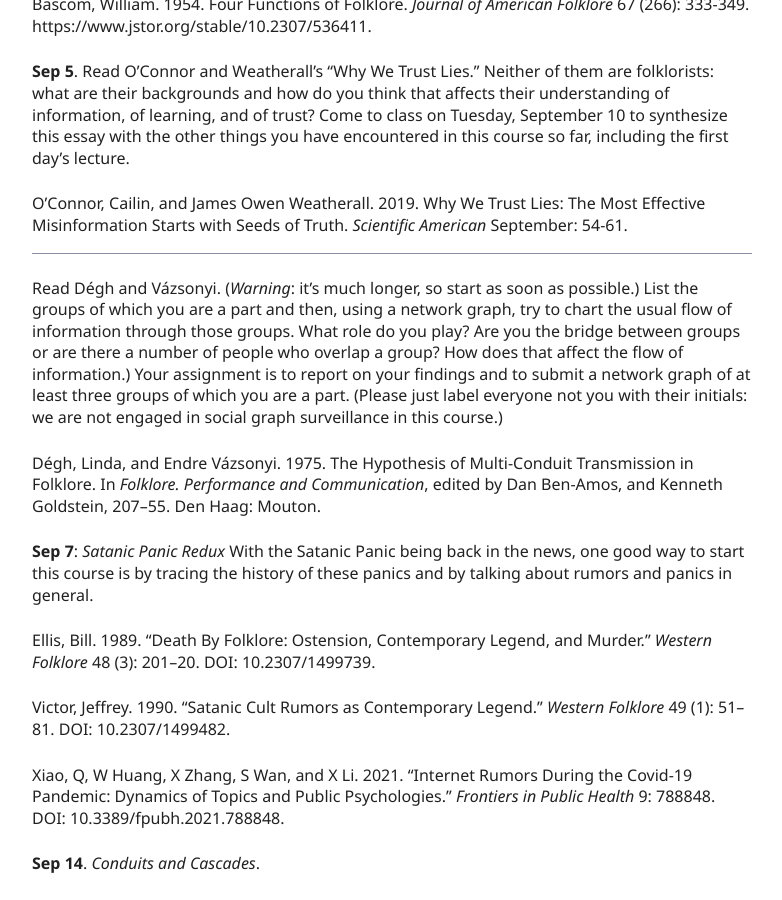
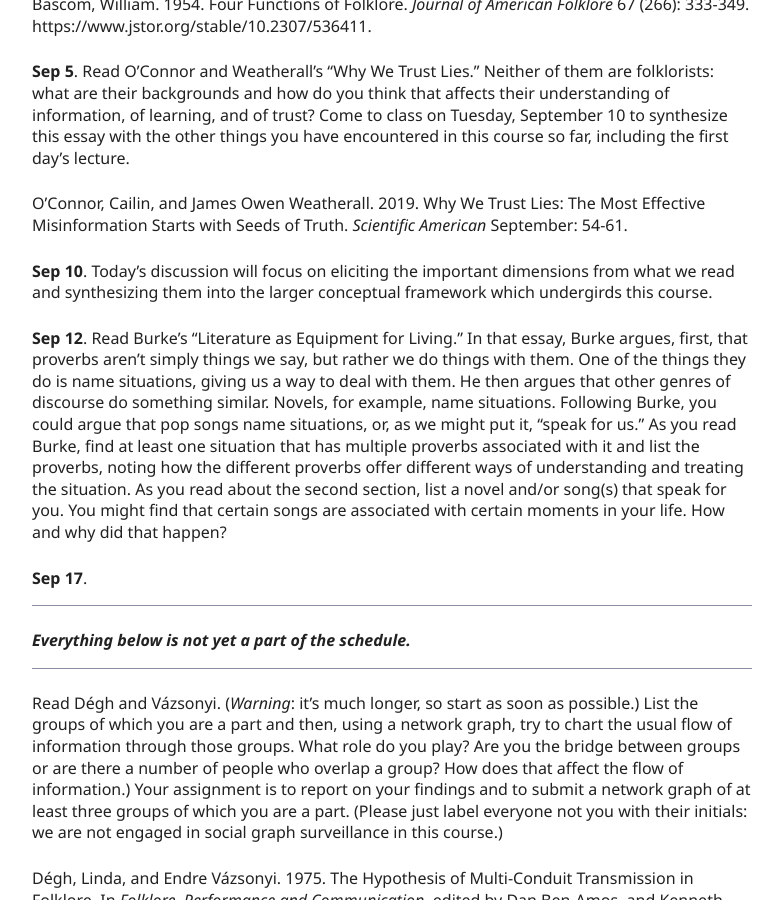
Before and after one commit to johnlaudun/jln, a Jekyll site: the page built from teaching/courses/432-schedule.md, in a window 1280 px wide and 900 px high, scrolled down 858 px. Shown: the whole window, without its empty margins (248-1030 px from the left). Built offline with Jekyll 4.4.1, drawn with Linux system fonts in a browser that asks for light colours.

Commit message:
Updated 432 schedule.

```diff
--- a/teaching/courses/432-schedule.md
+++ b/teaching/courses/432-schedule.md
@@ -24,6 +24,17 @@ Bascom, William. 1954. Four Functions of Folklore. *Journal of American Folklore
 **Sep 5**. Read O’Connor and Weatherall’s “Why We Trust Lies.” Neither of them are folklorists: what are their backgrounds and how do you think that affects their understanding of information, of learning, and of trust? Come to class on Tuesday, September 10 to synthesize this essay with the other things you have encountered in this course so far, including the first day’s lecture.
 
 O’Connor, Cailin, and James Owen Weatherall. 2019. Why We Trust Lies: The Most Effective Misinformation Starts with Seeds of Truth. *Scientific American* September: 54-61.
+
+**Sep 10**. Today's discussion will focus on eliciting the important dimensions from what we read and synthesizing them into the larger conceptual framework which undergirds this course.
+
+**Sep 12**. Read Burke's "Literature as Equipment for Living." In that essay, Burke argues, first, that proverbs aren't simply things we say, but rather we do things with them. One of the things they do is name situations, giving us a way to deal with them. He then argues that other genres of discourse do something similar. Novels, for example, name situations. Following Burke, you could argue that pop songs name situations, or, as we might put it, "speak for us." As you read Burke, find at least one situation that has multiple proverbs associated with it and list the proverbs, noting how the different proverbs offer different ways of understanding and treating the situation. As you read about the second section, list a novel and/or song(s) that speak for you. You might find that certain songs are associated with certain moments in your life. How and why did that happen?
+
+**Sep 17**.
+
+
+---
+
+***Everything below is not yet a part of the schedule.***
 
 ---
 
```
